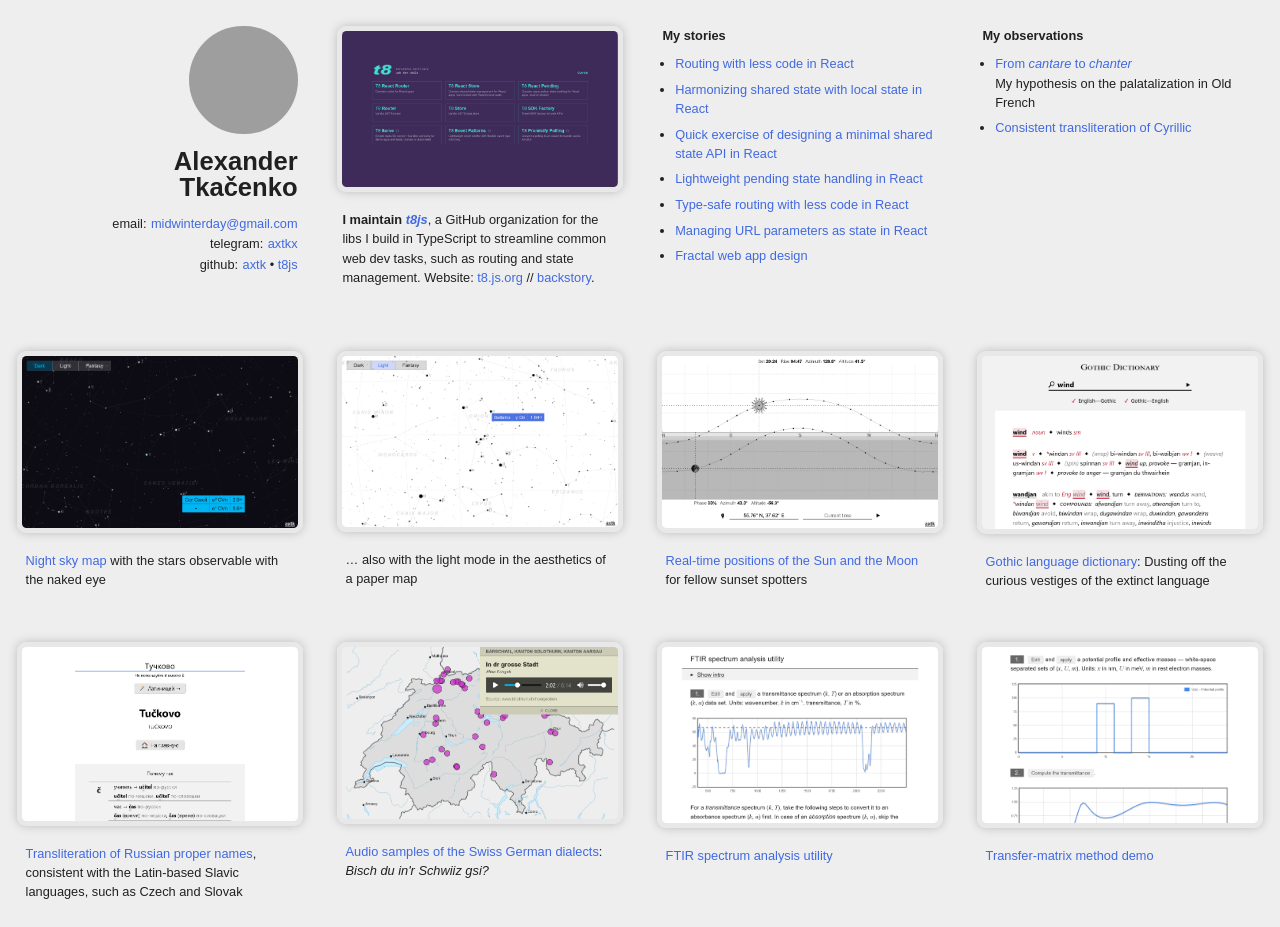
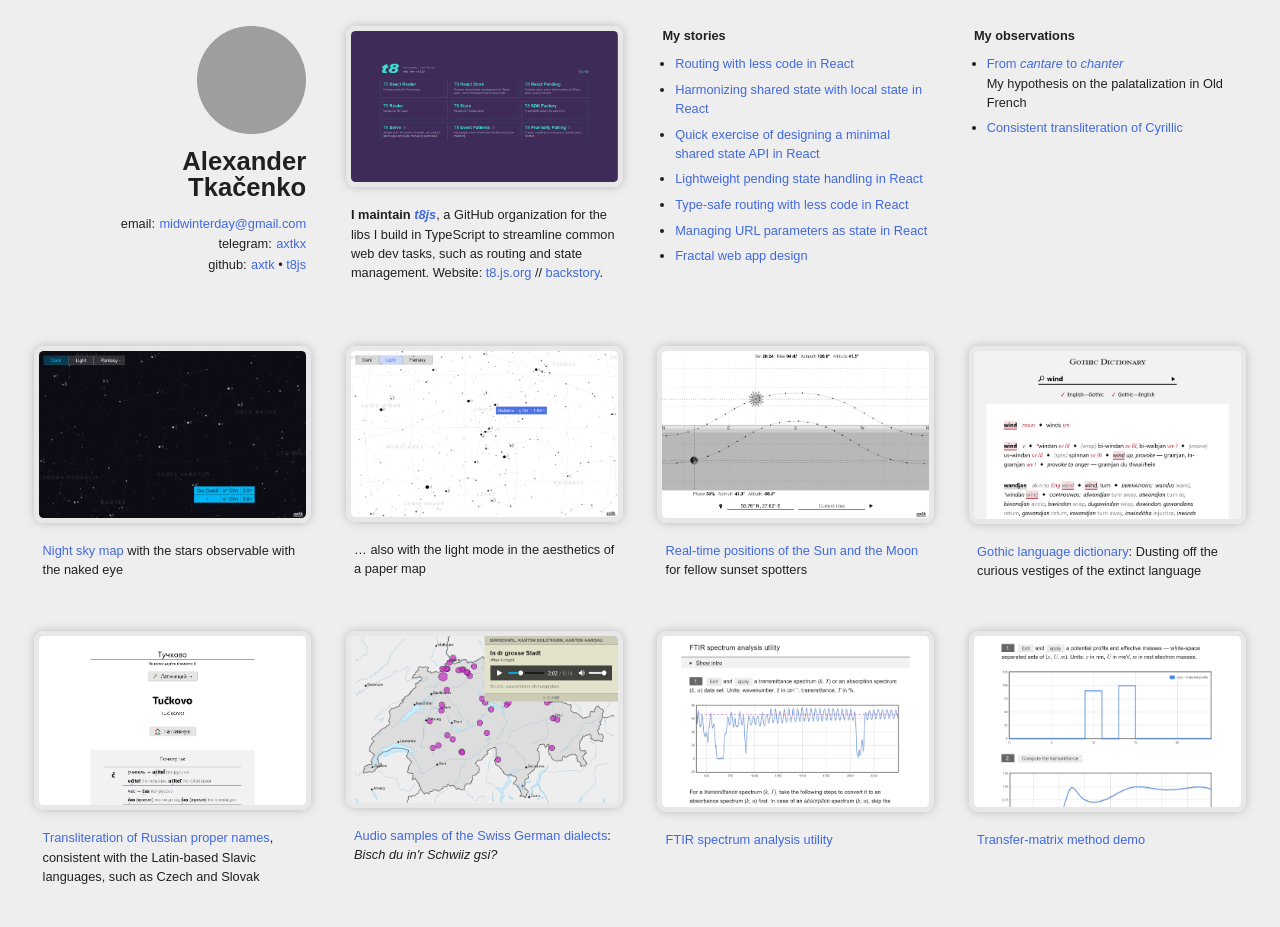
Before and after one commit to axtk/axtk.github.io, a Jekyll site: the page index.html, which Jekyll copies as it is, in a window 1280 px wide. Built offline with Jekyll 4.4.1, drawn with Linux system fonts in a browser that asks for light colours; grey boxes are pictures that could not be loaded.

Commit message:
update index paddings

```diff
--- a/x/assets/index.css
+++ b/x/assets/index.css
@@ -14,6 +14,7 @@
   --box-padding-x: 1.75rem;
   --box-padding-y: 2rem;
   --shadow: 0 0 0.75rem 0 var(--shadow-color);
+  --border-width: 0.42rem;
 }
 @media (prefers-color-scheme: dark) {
   :root {
@@ -66,6 +67,7 @@ li + li {
 main {
   display: grid;
   grid-template-columns: repeat(auto-fit, minmax(var(--box-size), 1fr));
+  padding: 0 calc(var(--box-padding-x) - var(--border-width));
 }
 section {
   padding: var(--box-padding-y) var(--box-padding-x);
@@ -78,8 +80,6 @@ figure {
   margin: 0;
 }
 picture {
-  --border-width: 0.42rem;
-
   display: inline-block;
   width: calc(100% + 2 * var(--border-width));
   min-height: 10rem;
@@ -182,6 +182,9 @@ strong::before {
 
     font-size: 100%;
   }
+  main {
+    padding: 0;
+  }
   section:not([data-tags~="intro"]) + section {
     border-top: 1rem solid var(--light-color);
   }
```
